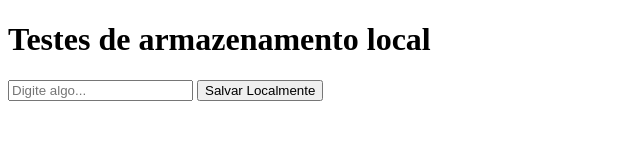
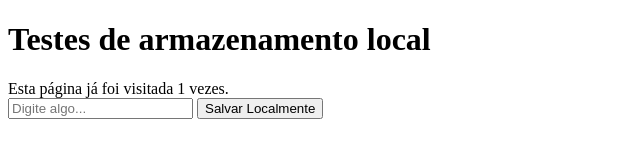
Before and after one commit to joanacabralmartins/web-storage, a plain HTML site: page index.html in a window 1280 px wide. Shown: the whole page, without its empty margins (0-640 px from the left). Drawn offline with Linux system fonts and the light colour scheme.

Commit message:
contador de visitas

```diff
--- a/index.html
+++ b/index.html
@@ -7,6 +7,8 @@
     <body>
         <h1>Testes de armazenamento local</h1>
 
+        <div id="visitas"></div>
+
         <input type="text" id="inputTexto" placeholder="Digite algo..."/>
         <button id="salvarLocalmente">Salvar Localmente</button>
 
--- a/script.js
+++ b/script.js
@@ -1,5 +1,7 @@
 const btnSalvarLocalmente = document.getElementById('salvarLocalmente')
 btnSalvarLocalmente.addEventListener('click', salvarTextoLocalmente)
+
+atualizarContadorVisitas();
 
 function salvarTextoLocalmente() {
     const variavelSalva = document.getElementById('inputTexto').value
@@ -10,3 +12,14 @@ function salvarTextoLocalmente() {
 
     document.getElementById('inputTexto').value = '';
 }
+
+function atualizarContadorVisitas() {
+    if (localStorage.getItem("contadorVisitas") === null) {
+        localStorage.setItem("contadorVisitas", 0)
+    }
+
+    var contador = parseInt(localStorage.getItem("contadorVisitas")) + 1
+    localStorage.setItem("contadorVisitas", contador)
+
+    document.getElementById("visitas").textContent = "Esta página já foi visitada " + contador + " vezes."
+}
```
